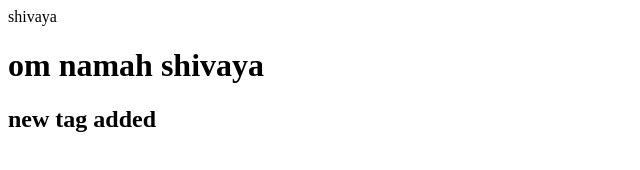
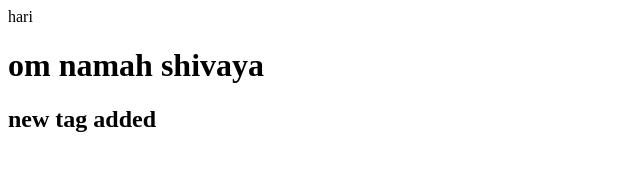
Before and after one commit to BALIRAM-PRAJAPATI/practice-2, a plain HTML site: page index.html in a window 1280 px wide. Shown: the full height of the page, 0-640 px from the left. Drawn offline with Linux system fonts and the light colour scheme.

Commit message:
p tag add

```diff
--- a/index.html
+++ b/index.html
@@ -5,7 +5,7 @@ ram
 </title>
 </head>
 <body>
-<p>shivaya</p>
+<p>hari</p>
 <h1>om namah shivaya</h1>
 <h2>new tag added</h2>
 </body>
```
